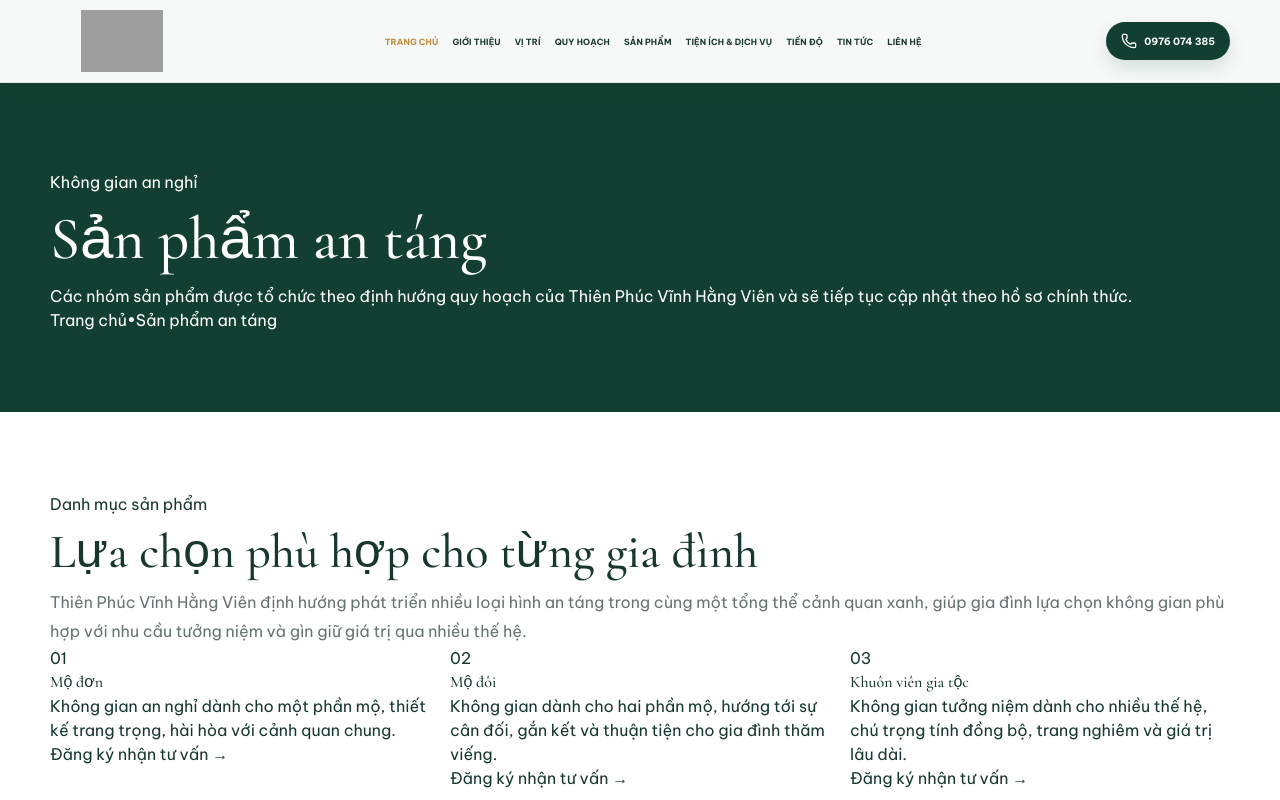
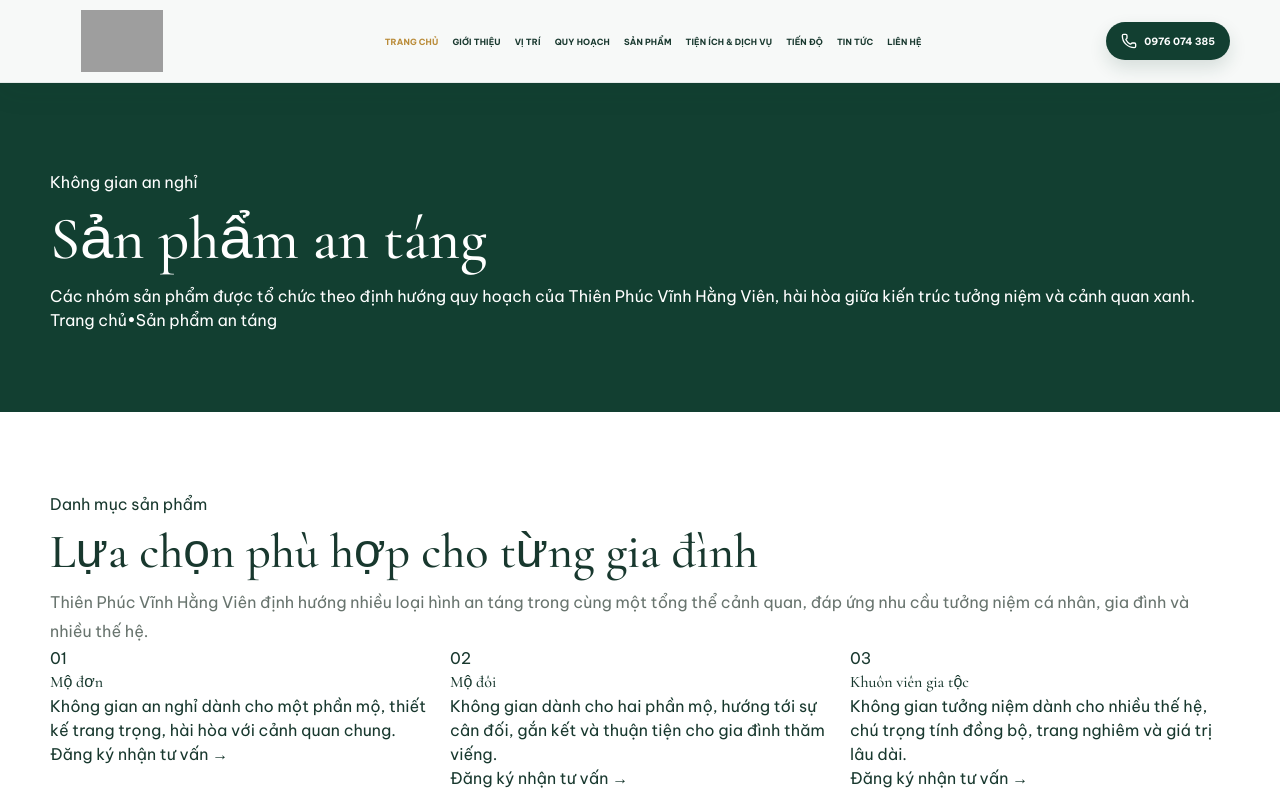
Before and after one commit to banguyen310941-coder/cao-thanh-tam-website, a Next.js app: page /san-pham in a window 1280 px wide. Shown: the top 800 px of the page. Built offline with nearby package versions, Linux system fonts and the light colour scheme; grey boxes are pictures that could not be loaded.

Commit message:
Show CMS product album images on product page

```diff
--- a/app/san-pham/page.tsx
+++ b/app/san-pham/page.tsx
@@ -1,10 +1,23 @@
 import type { Metadata } from "next";
+import Image from "next/image";
+import Link from "next/link";
 import InnerHero from "@/components/InnerHero";
+import { getCmsData } from "@/lib/cms";
 
+export const dynamic="force-dynamic";
 export const metadata: Metadata = { title: "Sản phẩm", description: "Các nhóm sản phẩm an táng tại Thiên Phúc Vĩnh Hằng Viên." };
+const norm=(s:string)=>s.normalize("NFD").replace(/[\u0300-\u036f]/g,"").replace(/đ/g,"d").toLowerCase();
 const items=[
   ["Mộ đơn","Không gian an nghỉ dành cho một phần mộ, thiết kế trang trọng, hài hòa với cảnh quan chung."],
   ["Mộ đôi","Không gian dành cho hai phần mộ, hướng tới sự cân đối, gắn kết và thuận tiện cho gia đình thăm viếng."],
   ["Khuôn viên gia tộc","Không gian tưởng niệm dành cho nhiều thế hệ, chú trọng tính đồng bộ, trang nghiêm và giá trị lâu dài."],
 ];
-export default function ProductPage(){return <main><InnerHero eyebrow="Không gian an nghỉ" title="Sản phẩm an táng" description="Các nhóm sản phẩm được tổ chức theo định hướng quy hoạch của Thiên Phúc Vĩnh Hằng Viên và sẽ tiếp tục cập nhật theo hồ sơ chính thức."/><section className="section"><div className="shell"><div className="section-head"><span className="eyebrow">Danh mục sản phẩm</span><h2 className="section-title">Lựa chọn phù hợp cho từng gia đình</h2><p className="lead max-copy">Thiên Phúc Vĩnh Hằng Viên định hướng phát triển nhiều loại hình an táng trong cùng một tổng thể cảnh quan xanh, giúp gia đình lựa chọn không gian phù hợp với nhu cầu tưởng niệm và gìn giữ giá trị qua nhiều thế hệ.</p></div><div className="detail-cards">{items.map(([title,desc],i)=><article className="detail-card" key={title}><span>0{i+1}</span><h3>{title}</h3><p>{desc}</p><a href="/lien-he">Đăng ký nhận tư vấn →</a></article>)}</div></div></section></main>}
+export default async function ProductPage(){
+ const cms=await getCmsData();
+ const album=cms.albums.find(a=>norm(a.title).includes("mau mo"));
+ const photos=album?cms.photos.filter(p=>p.albumId===album.id):[];
+ return <main><InnerHero eyebrow="Không gian an nghỉ" title="Sản phẩm an táng" description="Các nhóm sản phẩm được tổ chức theo định hướng quy hoạch của Thiên Phúc Vĩnh Hằng Viên, hài hòa giữa kiến trúc tưởng niệm và cảnh quan xanh."/>
+ <section className="section"><div className="shell"><div className="section-head"><span className="eyebrow">Danh mục sản phẩm</span><h2 className="section-title">Lựa chọn phù hợp cho từng gia đình</h2><p className="lead max-copy">Thiên Phúc Vĩnh Hằng Viên định hướng nhiều loại hình an táng trong cùng một tổng thể cảnh quan, đáp ứng nhu cầu tưởng niệm cá nhân, gia đình và nhiều thế hệ.</p></div><div className="detail-cards">{items.map(([title,desc],i)=><article className="detail-card" key={title}>{photos[i]&&<div style={{position:"relative",width:"100%",aspectRatio:"16/10",overflow:"hidden",borderRadius:14,marginBottom:18}}><Image src={photos[i].url} alt={`${title} Thiên Phúc Vĩnh Hằng Viên`} fill sizes="(max-width: 800px) 100vw, 33vw" style={{objectFit:"cover"}}/></div>}<span>0{i+1}</span><h3>{title}</h3><p>{desc}</p><Link href="/lien-he">Đăng ký nhận tư vấn →</Link></article>)}</div></div></section>
+ {photos.length>3&&<section className="section soft"><div className="shell"><div className="section-head"><span className="eyebrow">Hình ảnh thực tế</span><h2 className="section-title">Các mẫu mộ trong album dự án</h2></div><div className="gallery-grid">{photos.slice(3,11).map((p,i)=><figure key={p.id} className="gallery-item"><Image src={p.url} alt={`Mẫu mộ Thiên Phúc Vĩnh Hằng Viên ${i+4}`} fill sizes="(max-width: 700px) 50vw, 25vw" style={{objectFit:"cover"}}/></figure>)}</div></div></section>}
+ </main>;
+}
```
